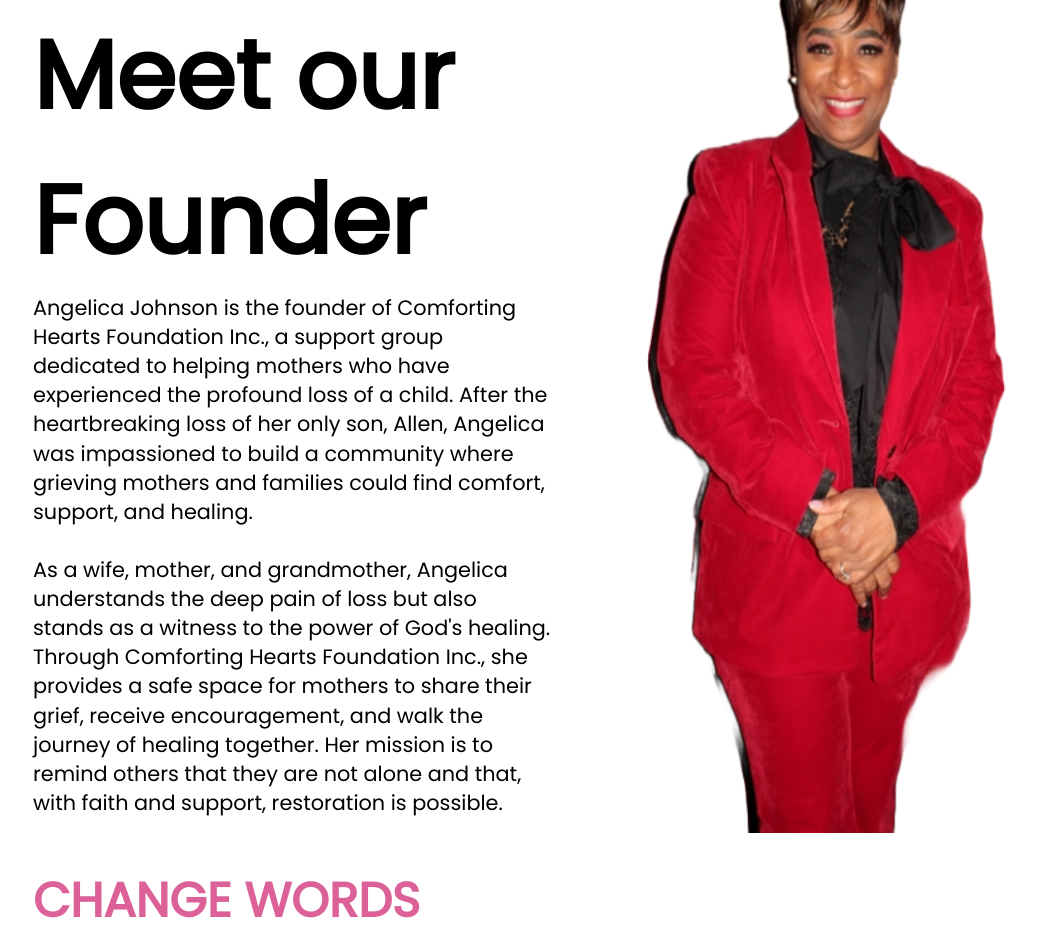
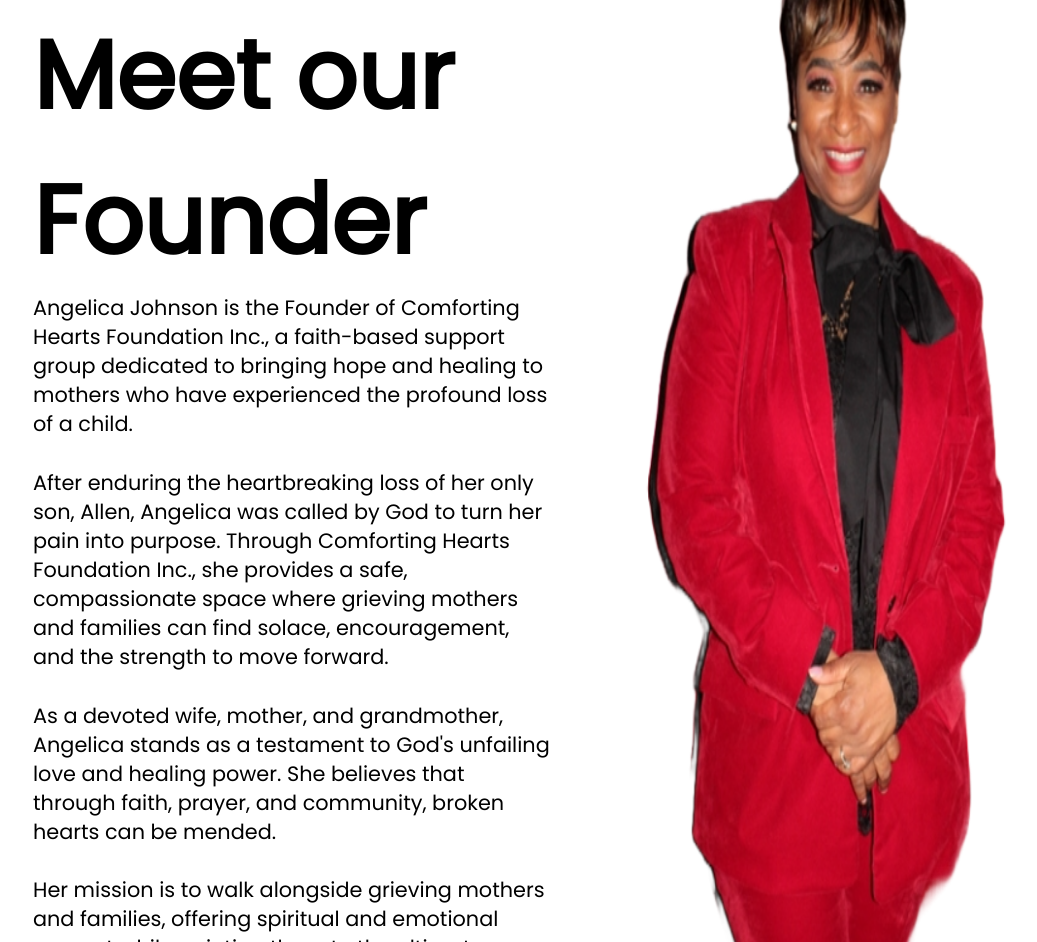
Before and after one commit to ebelle12/ComfortingHearts2.0, a plain HTML site: page index.html in a window 1280 px wide. Shown: the part 2906-3848 px from the top of the page, without its empty margins (73-1110 px from the left). Drawn offline with Linux system fonts and the light colour scheme.

Commit message:
Updated bio

```diff
--- a/index.html
+++ b/index.html
@@ -116,16 +116,22 @@
         <p class="topline">Get to Know Us</p>
         <h1>Meet our Founder</h1>
         <p class="team_desc">
-          Angelica Johnson is the founder of Comforting Hearts Foundation Inc., a support group dedicated to helping
-           mothers who have experienced the profound loss of a child. After the heartbreaking loss of her only son,
-           Allen, Angelica was impassioned to build a community where grieving mothers and families could find
-           comfort, support, and healing.
+          Angelica Johnson is the Founder of Comforting Hearts Foundation Inc., a faith-based support group dedicated
+          to bringing hope and healing to mothers who have experienced the profound loss of a child.
         <br>
         <br>
-        As a wife, mother, and grandmother, Angelica understands the deep pain of loss but also stands as a witness
-        to the power of God's healing. Through Comforting Hearts Foundation Inc., she provides a safe space for
-        mothers to share their grief, receive encouragement, and walk the journey of healing together. Her mission
-        is to remind others that they are not alone and that, with faith and support, restoration is possible.
+        After enduring the heartbreaking loss of her only son, Allen, Angelica was called by God to turn her pain
+        into purpose. Through Comforting Hearts Foundation Inc., she provides a safe, compassionate space where
+        grieving mothers and families can find solace, encouragement, and the strength to move forward.
+        <br>
+        <br>
+        As a devoted wife, mother, and grandmother, Angelica stands as a testament to God's unfailing love and
+        healing power. She believes that through faith, prayer, and community, broken hearts can be mended.
+        <br>
+        <br>
+        Her mission is to walk alongside grieving mothers and families, offering spiritual and emotional support
+        while pointing them to the ultimate source of comfort—Jesus Christ. Through her work, she seeks to remind
+        others that even in the darkest moments, God’s grace is sufficient, and healing is possible.
         </p>
       </div>
       <div class="team_text">
```
